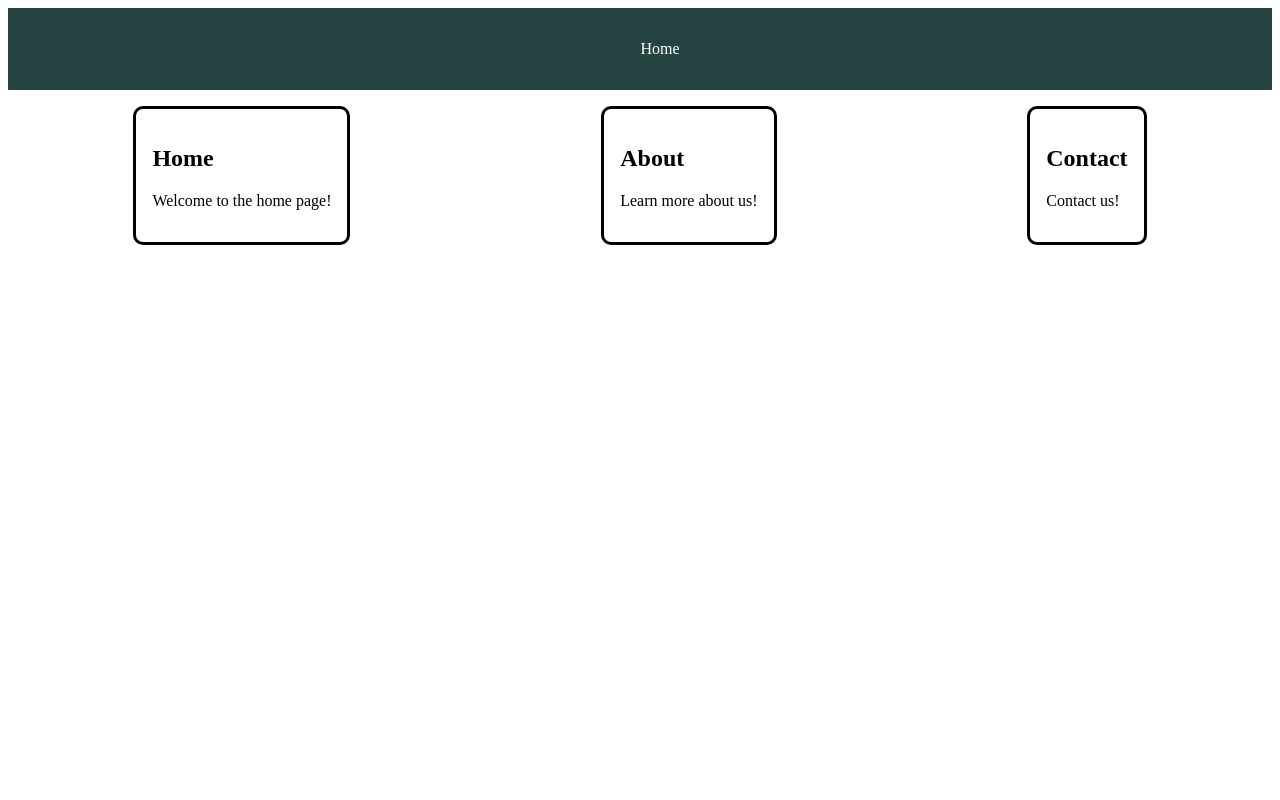
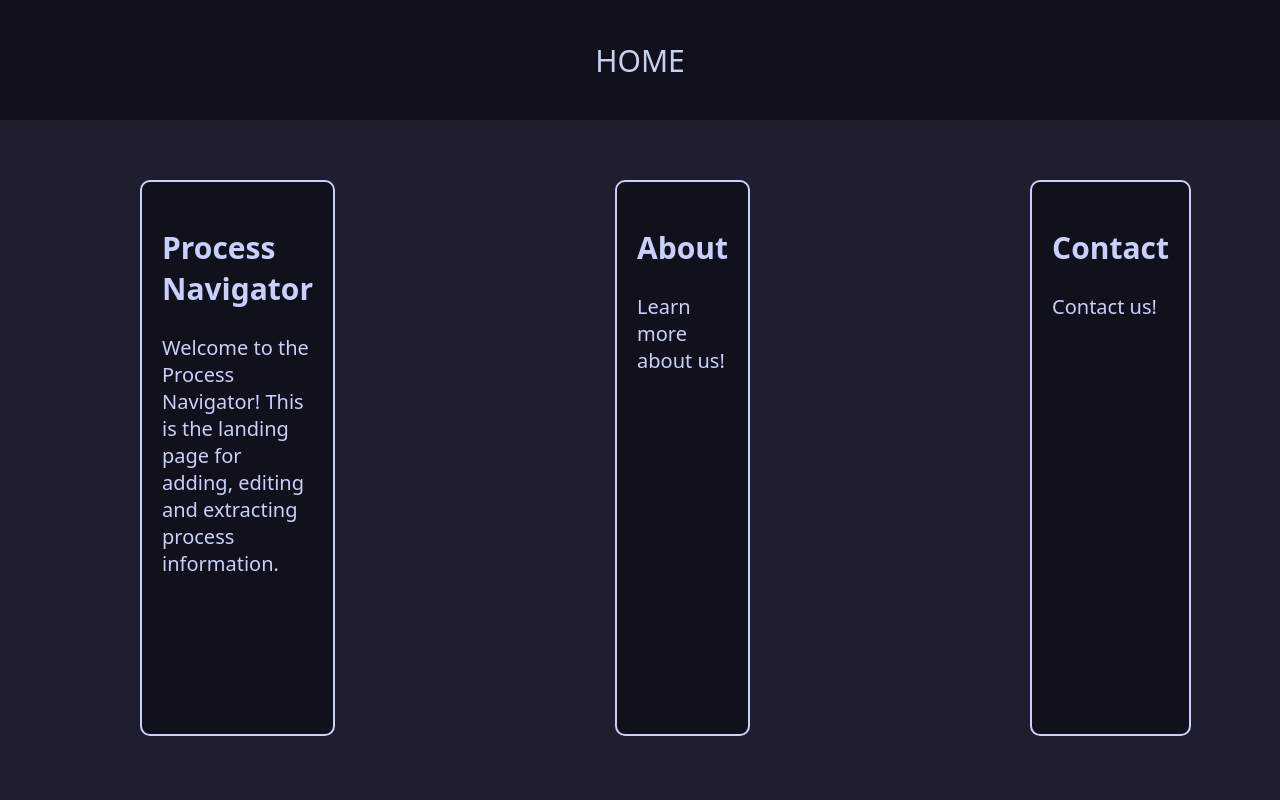
Before and after one commit to walliscode/ProcessNavigator, a Flask app: page / in a window 1280 px wide. Run offline with Flask 3, Linux system fonts and the light colour scheme.

Commit message:
added a version of catpuccin to the css

```diff
--- a/process_navigator/static/styles.css
+++ b/process_navigator/static/styles.css
@@ -1,33 +1,109 @@
 /*set colour scheme for the app*/
 
 :root {
-  --add-button-color: #69995D;
-  --edit-button-color: #2E5077;
-  --delete-button-color: #D64550;
-  --app-color: #254441;
+  --ctp-mocha-rosewater: #f5e0dc;
+  --ctp-mocha-flamingo: #f2cdcd;
+  --ctp-mocha-pink: #f5c2e7;
+  --ctp-mocha-mauve: #cba6f7;
+  --ctp-mocha-red: #f38ba8;
+  --ctp-mocha-maroon: #eba0ac;
+  --ctp-mocha-peach: #fab387;
+  --ctp-mocha-yellow: #f9e2af;
+  --ctp-mocha-green: #a6e3a1;
+  --ctp-mocha-teal: #94e2d5;
+  --ctp-mocha-sky: #89dceb;
+  --ctp-mocha-sapphire: #74c7ec;
+  --ctp-mocha-blue: #87b0f9;
+  --ctp-mocha-lavender: #b4befe;
+  --ctp-mocha-text: #c6d0f5;
+  --ctp-mocha-subtext1: #b3bcdf;
+  --ctp-mocha-subtext0: #a1a8c9;
+  --ctp-mocha-overlay2: #8e95b3;
+  --ctp-mocha-overlay1: #7b819d;
+  --ctp-mocha-overlay0: #696d86;
+  --ctp-mocha-surface2: #565970;
+  --ctp-mocha-surface1: #43465a;
+  --ctp-mocha-surface0: #313244;
+  --ctp-mocha-base: #1e1e2e;
+  --ctp-mocha-mantle: #181825;
+  --ctp-mocha-crust: #11111b;
+  --white: #D9E0EE;
+  --black: #000000;
+  --light: #C9CFFF;
+  --lighter-grey: #C3BAC6;
+  --light-grey: #988BA2;
 
+  --font-face: "Noto Sans", Arial, Helvetica, sans-serif;
+  --font-mono: "Roboto Mono", Courier, monospace;
+  --font-size: 20px;
+  --icon-size: 16px;
+
+  --regular: 400;
+  --bolder: 600;
+
+  --scroll-radius: 3px;
+
+  --opacity-0-8: 0.8;
 }
 
+/* Font used by Joplin */
+* {
+  font-family: var(--font-face) !important;
+}
+
+html,
+body {
+  background-color: var(--ctp-mocha-base) !important;
+  font-size: var(--font-size) !important;
+  font-weight: var(--regular) !important;
+  color: var(--light) !important;
+  display: flex;
+  flex-direction: column;
+  height: 100vh;
+  width: 100%;
+  margin: 0;
+}
+
+
 nav {
-  background-color: var(--app-color);
-  padding: 1rem;
-  text-align: center;
+  background-color: var(--ctp-mocha-crust);
+  display: flex;
+  flex-direction: row;
+  justify-content: space-around;
+  align-items: center;
+  height: 15%;
 }
 
 a {
-  color: white;
+  background-color: var(--ctp-mocha-crust);
+  color: var(--ctp-mocha-text);
   text-decoration: none;
+  font-size: 30px;
 }
 
 .content {
   display: flex;
   flex-direction: row;
   justify-content: space-around;
+  height: 80%;
+
 }
 
 .form-container {
+  /*border stuff*/
   border-style: solid;
+  border-width: 2px;
   border-radius: 10px;
-  margin: 1rem;
+
+  /*form box*/
+  margin: 3rem 7rem 3rem 7rem;
+
   padding: 1rem;
+  background-color: var(--ctp-mocha-crust);
+  height: 80%;
+  width: 33%;
+
+
+  /*text stuff*/
+
 }
--- a/process_navigator/templates/base/main.html
+++ b/process_navigator/templates/base/main.html
@@ -7,11 +7,13 @@
   <link rel="stylesheet" href="{{ url_for('static', filename='styles.css')}}">
 </head>
 
+
+
+<body>
+
   {% include 'base/navbar.html' %}
 
-
   <section class="content">
-
     <div class="form-container">
       {% block form_1 %}
 
@@ -33,8 +35,9 @@
       {% endblock %}
     </div>
 
+  </section>
+
+</body>
 
 
-</section>
-
 </html>
--- a/process_navigator/templates/base/navbar.html
+++ b/process_navigator/templates/base/navbar.html
@@ -1,5 +1,4 @@
 <nav>
-  <ul>
-    <a href="{{ url_for('home.index') }}">Home</a>
-  </ul>
+
+  <a href="{{ url_for('home.index') }}">HOME</a>
 </nav>
--- a/process_navigator/templates/home/index.html
+++ b/process_navigator/templates/home/index.html
@@ -1,8 +1,12 @@
 {% extends 'base/main.html' %}
 
 {% block form_1 %}
-<h1>Home</h1>
-<p>Welcome to the home page!</p>
+<h1>Process Navigator</h1>
+<p>
+Welcome to the Process Navigator! This is the landing page for adding, editing and extracting process information.
+
+
+</p>
 {% endblock %}
 
 {% block form_2 %}
```
Lines whose indentation alone changed are shown as unchanged.
